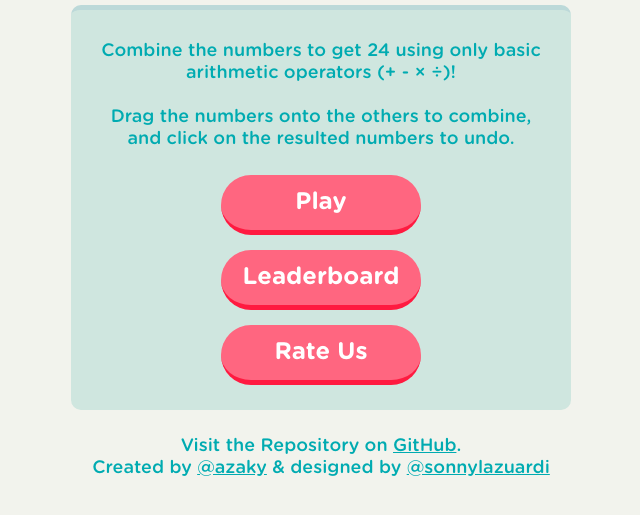
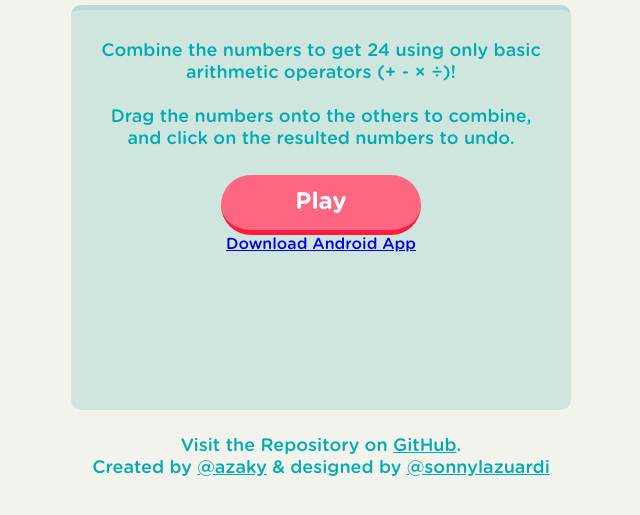
Before and after one commit to azaky/24, a website: page index.html in a window 1280 px wide. Shown: the part 179-694 px from the top of the page, without its empty margins (319-959 px from the left). Drawn offline with Linux system fonts and the light colour scheme.

Commit message:
updated app link

```diff
--- a/index.html
+++ b/index.html
@@ -103,15 +103,9 @@
 			</div>
 
 			<div>
-				<button class="button" id="rate">
-					Leaderboard
-				</button>
-			</div>
-
-			<div>
-				<button class="button" id="rate">
-					Rate Us
-				</button>
+				<a class="button" href="http://bit.ly/24puzzle">
+					Download Android App
+				</a>
 			</div>
 		</div>
 
@@ -143,7 +137,7 @@
 		</div>
 
 		<div class="game-info">
-			Visit the Repository on <a href="//github.com/azaky/24">GitHub</a>.<br>Created by <a href="//github.com/azaky">@azaky</a> & designed by <a href="//github.com/sonnylazuardi">@sonnylazuardi</a>
+			Visit the Repository on <a href="//github.com/sonnylazuardi/24">GitHub</a>.<br>Created by <a href="//github.com/azaky">@azaky</a> & designed by <a href="//github.com/sonnylazuardi">@sonnylazuardi</a>
 		</div>
 	</div>
 
```
